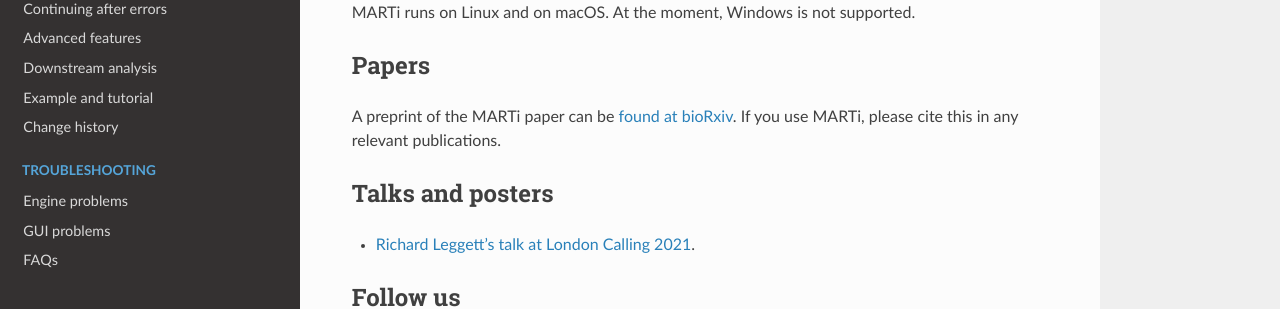
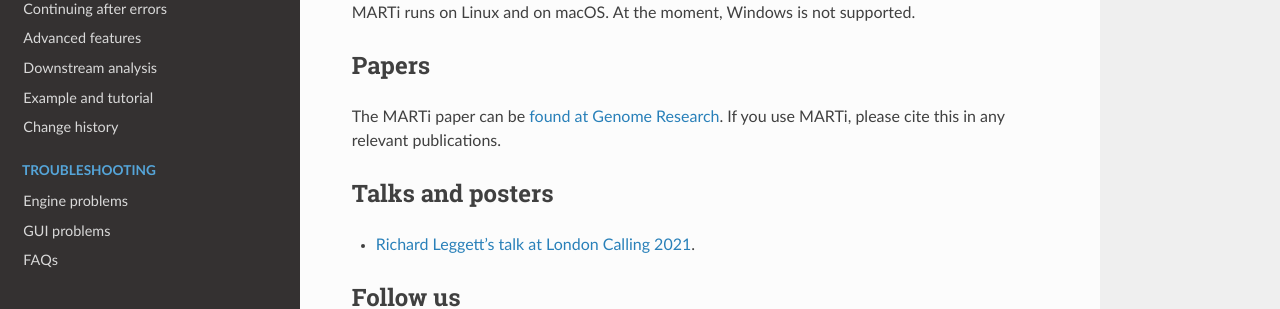
Before and after one commit to richardmleggett/MARTi, a Sphinx documentation site: the page built from docs/source/index.rst, in a window 1280 px wide and 1090 px high. Shown: the part 527-836 px from the top of the window. Built offline with Sphinx 7.4.7 and the Read the Docs theme 3.1.0, drawn with Linux system fonts in a browser that asks for light colours; formulas are drawn with MathJax 3.

Commit message:
Update index.rst

```diff
--- a/docs/source/index.rst
+++ b/docs/source/index.rst
@@ -19,7 +19,7 @@
 Papers
 ------
 
-A preprint of the MARTi paper can be `found at bioRxiv <https://www.biorxiv.org/content/10.1101/2025.02.14.638261v1>`_. If you use MARTi, please cite this in any relevant publications.
+The MARTi paper can be `found at Genome Research <https://genome.cshlp.org/content/early/2025/10/13/gr.280550.125>`_. If you use MARTi, please cite this in any relevant publications.
 
 Talks and posters
 -----------------
```
